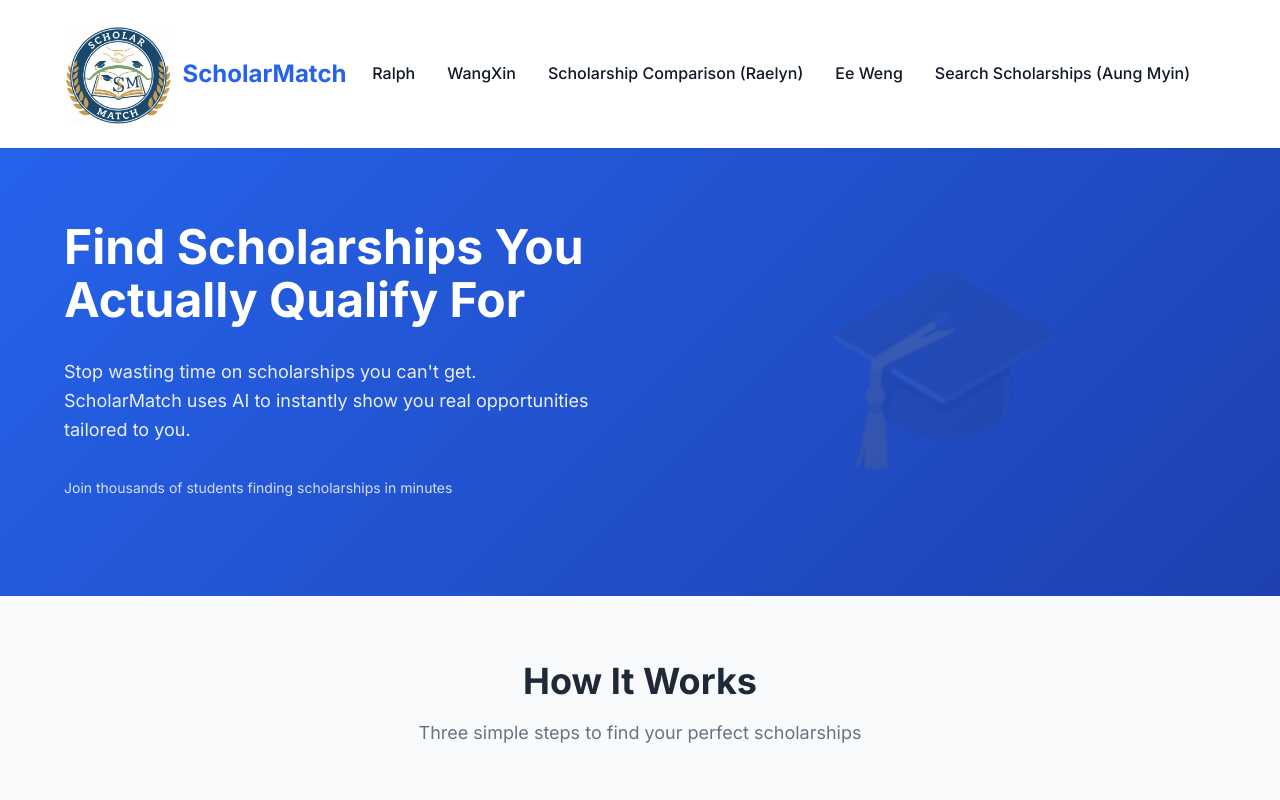
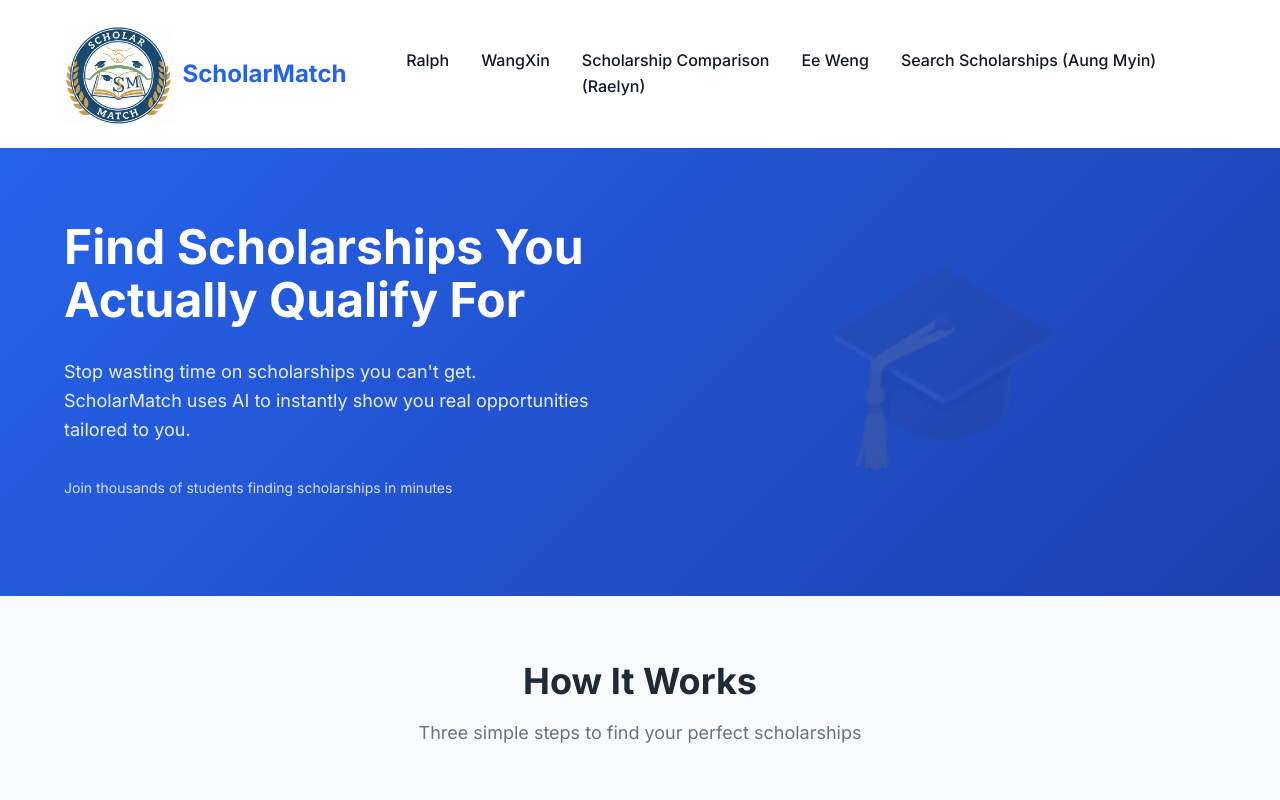
Before and after one commit to raelyn23050595/ScholarMatch, a website: page index.html in a window 1280 px wide. Shown: the top 800 px of the page. Drawn offline with Linux system fonts and the light colour scheme.

Commit message:
Add line break to Scholarship Comparison (Raelyn)

```diff
--- a/index.html
+++ b/index.html
@@ -27,8 +27,8 @@
                 <nav class="nav" role="navigation" aria-label="Main navigation">
                     <ul class="nav-list">
                         <li><a href="#home" class="nav-link">Ralph</a></li>
-                        <li><a href="https://tohwangxin.github.io/C240_FA/" target="_blank" class="nav-link">WangXin</a></li>
-                        <li><a href="https://raelyn23050595.github.io/ScholarMatch_Raelyn/" target="_blank" class="nav-link">Scholarship Comparison (Raelyn)</a></li>
+                        <li><a href="https://tohwangxin.github.io/C240_FA/" class="nav-link">WangXin</a></li>
+                        <li><a href="https://raelyn23050595.github.io/ScholarMatch_Raelyn/" class="nav-link">Scholarship Comparison<br>(Raelyn)</a></li>
                         <li><a href="#about" class="nav-link">Ee Weng</a></li>
                         <li><a href="https://23018472-tunaungmyin.github.io/C240_AungMyin/index.html" class="nav-link">Search Scholarships (Aung Myin)</a></li>
                     </ul>
```
